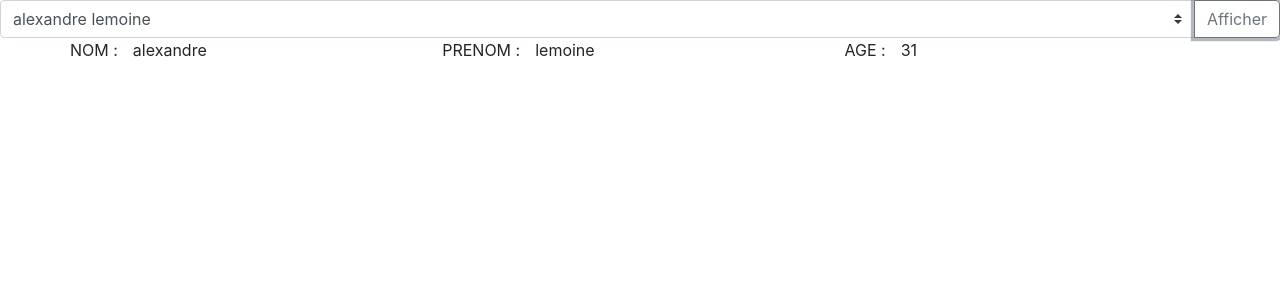
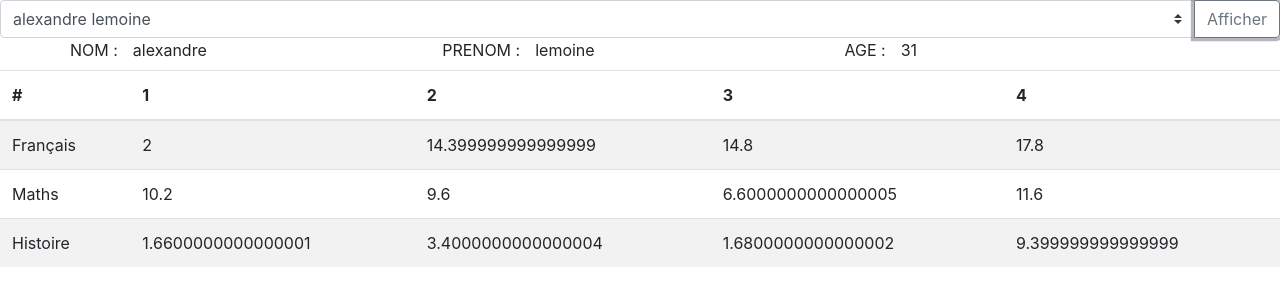
Before and after one commit to alexandreLemoine/notationeleve, a plain HTML site: page index.html in a window 1280 px wide. Both pictures are taken after a click on the button "Afficher". Drawn offline with nearby package versions, Linux system fonts and the light colour scheme.

Commit message:
renew table note + display all notes eleve

```diff
--- a/index.html
+++ b/index.html
@@ -13,6 +13,7 @@
 </head>
 <body>
 
+    <!-- liste d'élève remplie dynamiquement en JS-->
     <div class="input-group">
         <select class="custom-select" id="listeEleve" aria-label="Example select with button addon">
         </select>
@@ -21,6 +22,7 @@
         </div>
     </div>
 
+    <!-- Element propre à leleve affiché sous forme de container-->
     <div class="container">
         <div class="row">
           <label for="nomEleve">NOM : </label>
@@ -38,6 +40,23 @@
         </div>
       </div>
 
+    <!-- Affichage des matières -->
+
+    <table class="table table-striped" id="notesEleve">
+        <thead>
+          <tr>
+            <th scope="col">#</th>
+            <th scope="col">1</th>
+            <th scope="col">2</th>
+            <th scope="col">3</th>
+            <th scope="col">4</th>
+          </tr>
+        </thead>
+        <tbody id="contentNotes">
+
+        </tbody>
+    </table>
+
     <script type="text/javascript" src="js/classe.js"></script>
     <script type="text/javascript" src="js/script.js"></script>
 </body>
--- a/js/script.js
+++ b/js/script.js
@@ -6,8 +6,42 @@ listeEleve.push(new Eleve("Jean","Dupont","27"));
 listeEleve.push(new Eleve("Napoléon","Bonaparte","18"));
 listeEleve.push(new Eleve("Winston","Churchill","44"));
 
+
 // Injection des élèves dans la liste déroulante
 var displayListeEleve = document.getElementById("listeEleve");
+
+
+function displayNotesEleve(){
+
+    // affichage des informations de l'éleve
+    document.getElementById('nomEleve').innerHTML = listeEleve[displayListeEleve.value].nom;
+    document.getElementById('prenomEleve').innerHTML = listeEleve[displayListeEleve.value].prenom;
+    document.getElementById('ageEleve').innerHTML = listeEleve[displayListeEleve.value].age;
+
+    //suppresion des lignes
+    var tbody = document.getElementById('contentNotes');
+    tbody.innerHTML = '';
+
+    listeEleve[displayListeEleve.value].matieres.forEach(function(matiere){
+
+        let tr = document.createElement('tr');
+        let td = document.createElement('td');
+
+        td.innerHTML = matiere.nom;
+        tr.appendChild(td);
+
+        matiere.notes.forEach(function(note){
+            let td = document.createElement('td');
+            td.innerHTML = note;
+            tr.appendChild(td);
+        });
+
+        tbody.appendChild(tr);
+
+    });
+
+
+}
 
 listeEleve.forEach(function(eleve,index){
 
@@ -17,11 +51,3 @@ listeEleve.forEach(function(eleve,index){
     displayListeEleve.add(option);
 
 });
-
-function displayNotesEleve(){
-
-    document.getElementById('nomEleve').innerHTML = listeEleve[displayListeEleve.value].nom;
-    document.getElementById('prenomEleve').innerHTML = listeEleve[displayListeEleve.value].prenom;
-    document.getElementById('ageEleve').innerHTML = listeEleve[displayListeEleve.value].age;
-
-}
```
